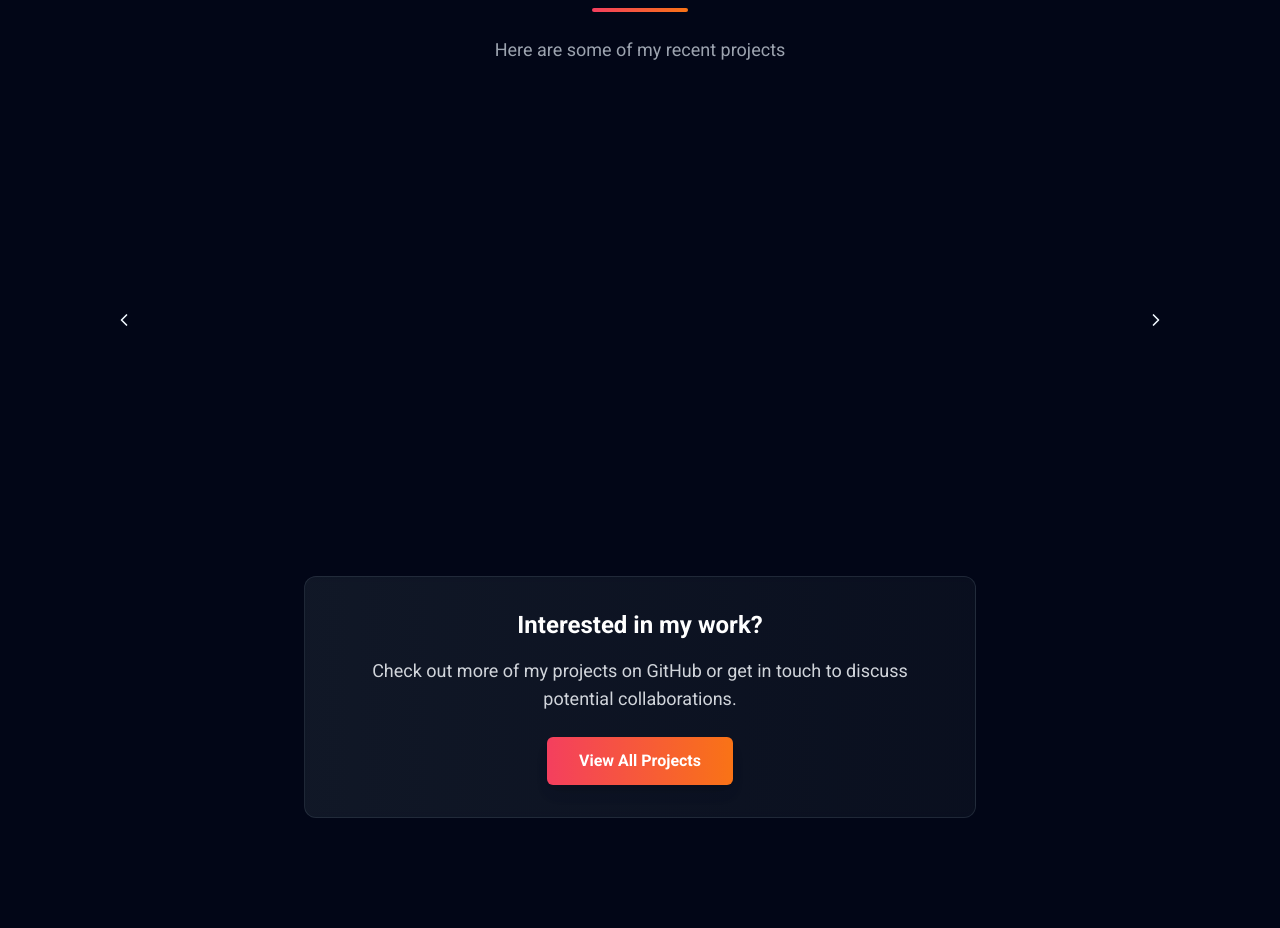
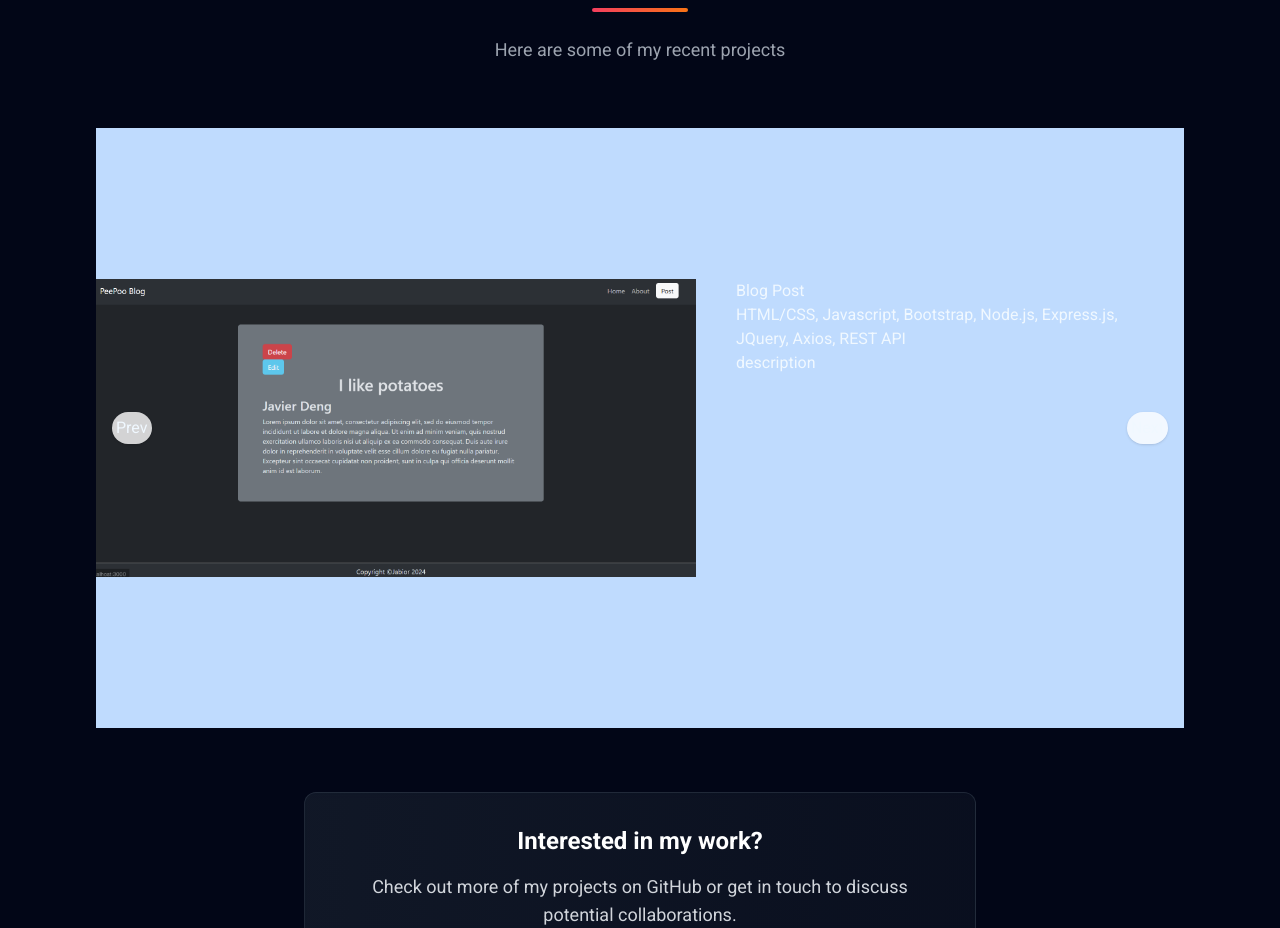
Before and after one commit to DenkuKuro/Portfolio-Website, a React (Vite) app: page / in a window 1280 px wide. Shown: the part 4740-5668 px from the top of the page. Built offline with nearby package versions, Linux system fonts and the light colour scheme.

Commit message:
initial carousel and content inside layout

```diff
--- a/src/components/Carousel.jsx
+++ b/src/components/Carousel.jsx
@@ -1,53 +1,45 @@
-import React from 'react'
+import React, { useState } from 'react'
 import { projects } from '../constants'
 
+const slides = [
+  { content: 'Slide 1', color: 'bg-blue-200' },
+  { content: 'Slide 2', color: 'bg-green-200' },
+  { content: 'Slide 3', color: 'bg-yellow-200' },
+];
+
 const Carousel = () => {
+const [curr, setCurr] = useState(0);
+
+  const prev = () => setCurr((curr) => (curr === 0 ? slides.length - 1 : curr - 1));
+  const next = () => setCurr((curr) => (curr === slides.length - 1 ? 0 : curr + 1));
+
   return (
-    <>
-        {/* <!-- Carousel --> */}
-        <div id="hs-carousel" className="relative" data-hs-carousel='{"loadingClasses": "opacity-0"}' >
-            <div className="hs-carousel relative w-full min-h-96 overflow-hidden">
-                {/* <!-- Carousel Body --> */}
-                <div className="hs-carousel-body flex flex-nowrap absolute top-0 bottom-0 start-0 transition-transform duration-700 opacity-0">
-                    <div className="hs-carousel-slide ">
-                        <div className="flex justify-center h-full bg-surface p-6">
-                            <img className='w-full h-full' src={projects[0].img} alt={projects[0].title} />
-                            <div className='flex w-full h-full'>
+    <div className="relative overflow-hidden min-h-xxl w-full mx-auto">
+      {/* The moving track */}
+      <div
+        className="flex transition-transform ease-out duration-500"
+        style={{ transform: `translateX(-${curr * 100}%)` }}
+      >
+        {slides.map((s, i) => (
+          <div key={i} className={`min-w-full min-h-[600px] flex items-center justify-center ${s.color}`}>
+            <div className='flex'>
+                <img className='max-w-[600px]' src={projects[0].image} alt={projects[0].title} />
+                <div className='mx-10'>
+                    <h1>{projects[0].title}</h1>
+                    <h2>{projects[0].tech}</h2>
+                    <h3>description</h3>
+                </div>
+            </div>
+          </div>
+        ))}
+      </div>
 
-                            </div>
-                        </div>
-                    </div>
-                    <div className="hs-carousel-slide ">
-                        <div className="flex justify-center h-full bg-surface-1 p-6">
-                            <span className="self-center text-4xl text-foreground transition duration-700">Second slide</span>
-                        </div>
-                    </div>
-                    <div className="hs-carousel-slide ">
-                        <div className="flex justify-center h-full bg-surface-2 p-6">
-                            <span className="self-center text-4xl text-foreground transition duration-700">Third slide</span>
-                        </div>
-                    </div>
-                </div>
-                {/* <!-- End Carousel Body --> */}
-            </div>
-
-            {/* <!-- Arrows --> */}
-            <button type="button" className="hs-carousel-prev hs-carousel-disabled:opacity-50 hs-carousel-disabled:cursor-default absolute top-1/2 start-2 inline-flex justify-center items-center size-10 bg-layer text-layer-foreground rounded-full shadow-2xs hover:bg-layer-hover -translate-y-1/2 focus:outline-hidden">
-                <span className="text-2xl" aria-hidden="true">
-                <svg className="shrink-0 size-5" xmlns="http://www.w3.org/2000/svg" width="24" height="24" viewBox="0 0 24 24" fill="none" stroke="currentColor" stroke-width="2" stroke-linecap="round" stroke-linejoin="round"><path d="m15 18-6-6 6-6"/></svg>
-                </span>
-                <span className="sr-only">Previous</span>
-            </button>
-            <button type="button" className="hs-carousel-next hs-carousel-disabled:opacity-50 hs-carousel-disabled:cursor-default absolute top-1/2 end-2 inline-flex justify-center items-center size-10 bg-layer text-layer-foreground rounded-full shadow-2xs hover:bg-layer-hover -translate-y-1/2 focus:outline-hidden">
-                <span className="sr-only">Next</span>
-                <span className="text-2xl" aria-hidden="true">
-                <svg className="shrink-0 size-5" xmlns="http://www.w3.org/2000/svg" width="24" height="24" viewBox="0 0 24 24" fill="none" stroke="currentColor" stroke-width="2" stroke-linecap="round" stroke-linejoin="round"><path d="m9 18 6-6-6-6"/></svg>
-                </span>
-            </button>
-            {/* <!-- End Arrows --> */}
-        </div>
-        {/* <!-- End Carousel --> */}
-    </>
+      {/* Controls */}
+      <div className="absolute inset-0 flex items-center justify-between p-4">
+        <button onClick={prev} className="p-1 rounded-full shadow bg-white/80 hover:bg-white">Prev</button>
+        <button onClick={next} className="p-1 rounded-full shadow bg-white/80 hover:bg-white">Next</button>
+      </div>
+    </div>
   )
 }
 
--- a/src/components/Projects.jsx
+++ b/src/components/Projects.jsx
@@ -22,7 +22,7 @@ const Projects = () => {
           </p>
         </div>
 
-        <Carousel/>
+        <Carousel />
 
         {/* Projects Grid */}
         {/* <div className='grid md:grid-cols-2 lg:grid-cols-3 gap-8 justify-items-center'>
```
